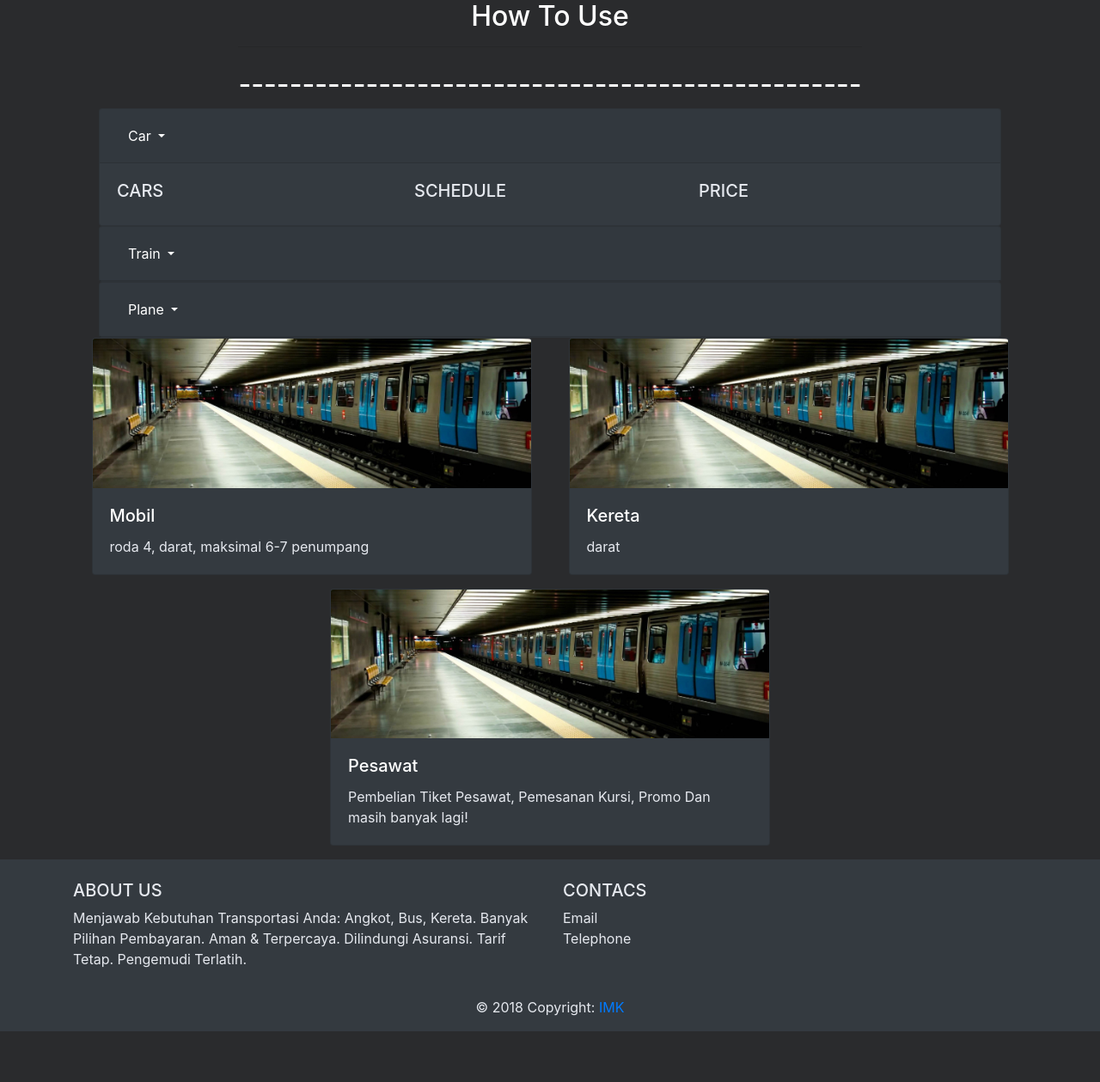
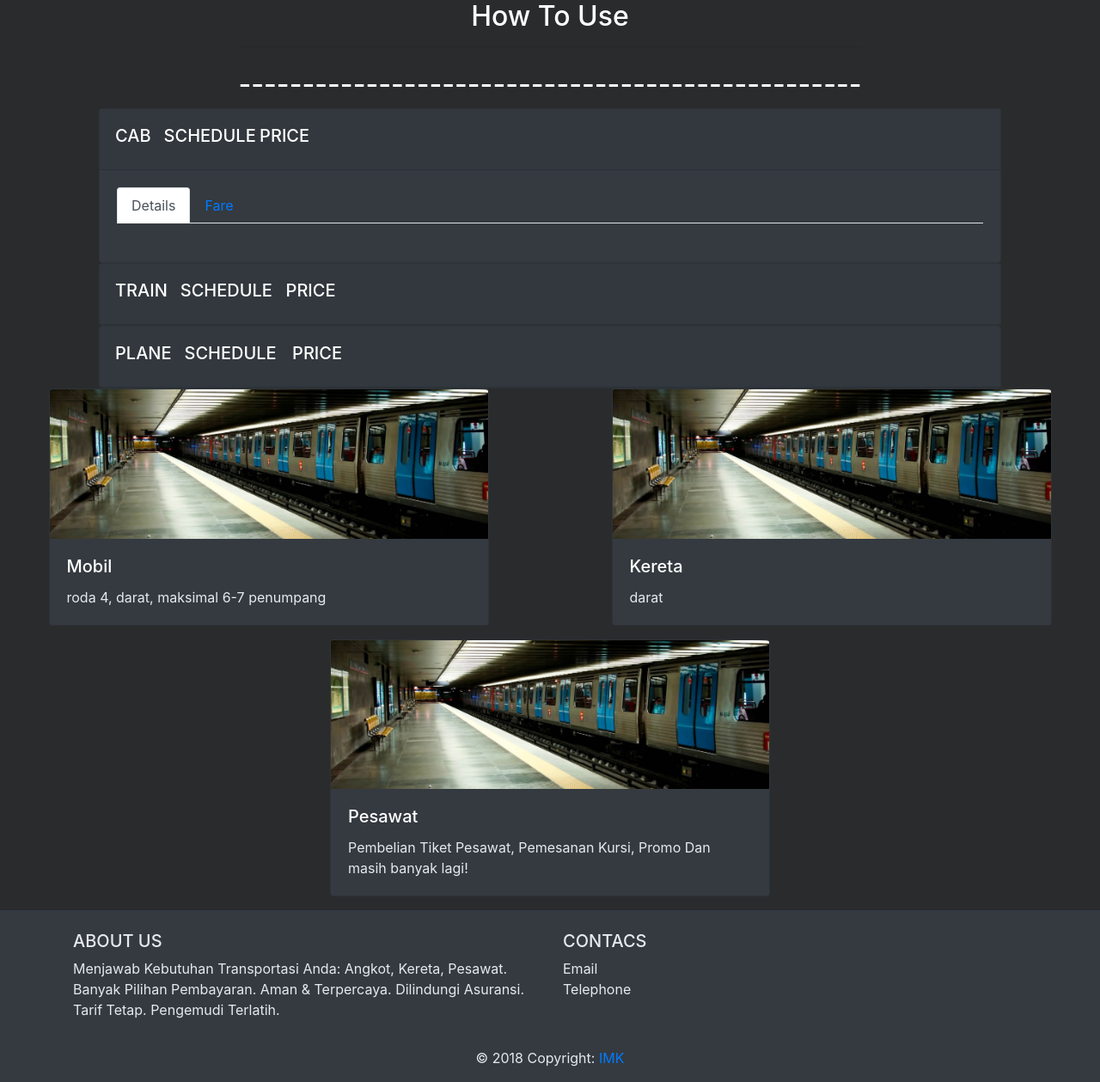
Before and after one commit to PCU-IT-2016/Interaksi-Manusia-dan-Komputer-2018-2019, a Django app: page / in a window 1280 px wide. Shown: the part 56-1315 px from the top of the page at 86% size. Before the commit the page ends 1256 px from the top, so only its background shows below. Run offline with Django 3.2, Linux system fonts and the light colour scheme; data comes from the database, SQL or seed files in the repository; some libraries are stand-ins or nearby versions.

Commit message:
Update collapse

```diff
--- a/PublicTransportWebApp/MainApp/templates/MainApp/header.html
+++ b/PublicTransportWebApp/MainApp/templates/MainApp/header.html
@@ -74,26 +74,63 @@
   <div class="bg-dark card">
     <div class="card-header" id="headingOne">
       <h5 class="mb-0">
-        <button class="btn btn-link dropdown-toggle" style="text-decoration: none; color: white;" data-toggle="collapse" data-target="#collapseOne" aria-expanded="true" aria-controls="collapseOne">
-          Car
-        </button>
+      	<i class="fa fa-cab" aria-hidden="true"></i>
+        <button class="btn btn-link" style="text-decoration: none; color: white;" data-toggle="collapse" data-target="#collapseOne" aria-expanded="true" aria-controls="collapseOne">
+        <div class="row">
+        <div class="col-rg-4 mt-md-0 mt-3">
+           <h5 class="text-uppercase">Cab</h5>
+           <!--isi mobil -->
+        </div>
+        <div class="col-md-5 mt-md-0 mt-3">
+           <h5 class="text-uppercase">Schedule</h5>
+           <!--isi schedule -->
+        </div>
+        <div class="col-md-4 mt-md-0 mt-3">
+           <h5 class="text-uppercase">Price</h5>
+           <!--isi harga -->
+        </div>
+      </div>
       </h5>
     </div>
 
     <div id="collapseOne" class="collapse show" aria-labelledby="headingOne" data-parent="#accordion">
       <div class="card-body">
+      	<ul class="nav nav-tabs">
+	    <li class="nav-item">
+	      <a class="nav-link active" data-toggle="tab" href="#home">Details</a>
+	    </li>
+	    <li class="nav-item">
+	      <a class="nav-link" data-toggle="tab" href="#menu1">Fare</a>
+	    </li>
+	  </ul>
+
+	  <!-- Tab panes -->
+	  <div class="tab-content">
+	    <div id="home" class="container tab-pane active"><br>
 	       <div class="row">
 	         <div class="col-md-4 mt-md-0 mt-3">
-           <h5 class="text-uppercase">Cars</h5>
-
+	          <!-- isi -->
 	        </div>
-        <div class="col-md-4">
-           <h5 class="text-uppercase">Schedule</h5>
-
+	        <div class="col-md-4 mt-md-0 mt-3">
+	          <!-- isi -->
 	        </div>
-           <div class="col-rg-4">
-           <h5 class="text-uppercase">Price</h5>
-
+	           <div class="col-md-4 mt-md-0 mt-3">
+	          <!-- isi -->
+	        </div>
+	      </div>
+	    </div>
+	    <div id="menu1" class="container tab-pane fade"><br>
+	       <div class="row">
+	         <div class="col-md-4 mt-md-0 mt-3">
+	          <!-- isi -->
+	        </div>
+	        <div class="col-md-4 mt-md-0 mt-3">
+	          <!-- isi -->
+	        </div>
+	           <div class="col-md-4 mt-md-0 mt-3">
+	   		  <!-- isi -->
+	        </div>
+	      </div>
 	    </div>
 	  </div>
  	 </div>
@@ -102,25 +139,63 @@
   <div class="bg-dark card">
     <div class="card-header" id="headingTwo">
       <h5 class="mb-0">
-        <button class="btn btn-link collapsed dropdown-toggle" style="text-decoration: none; color: white;" data-toggle="collapse" data-target="#collapseTwo" aria-expanded="false" aria-controls="collapseTwo">
-          Train
+        <button class="btn btn-link collapsed" style="text-decoration: none; color: white;" data-toggle="collapse" data-target="#collapseTwo" aria-expanded="false" aria-controls="collapseTwo">
+        <div class="row">
+        <div class="col-rg-4 mt-md-0 mt-3">
+           <h5 class="text-uppercase">Train</h5>
+           <!--isi kereta -->
+        </div>
+        <div class="col-md-5 mt-md-0 mt-3">
+           <h5 class="text-uppercase">Schedule</h5>
+           <!--isi schedule -->
+        </div>
+        <div class="col-md-4 mt-md-0 mt-3">
+           <h5 class="text-uppercase">Price</h5>
+           <!--isi harga -->
+        </div>
+      </div>
         </button>
       </h5>
     </div>
     <div id="collapseTwo" class="bg-dark collapse" aria-labelledby="headingTwo" data-parent="#accordion">
       <div class="card-body">
+      	<ul class="nav nav-tabs">
+	    <li class="nav-item">
+	      <a class="nav-link active" data-toggle="tab" href="#home">Details</a>
+	    </li>
+	    <li class="nav-item">
+	      <a class="nav-link" data-toggle="tab" href="#menu1">Fare</a>
+	    </li>
+	  </ul>
+
+	  <!-- Tab panes -->
+	  <div class="tab-content">
+	    <div id="home" class="container tab-pane active"><br>
 	       <div class="row">
 	         <div class="col-md-4 mt-md-0 mt-3">
-           <h5 class="text-uppercase">Trains</h5>
-
+	          <!-- isi -->
 	        </div>
-        <div class="col-md-4">
-           <h5 class="text-uppercase">Schedule</h5>
-
+	        <div class="col-md-4 mt-md-0 mt-3">
+	          <!-- isi -->
 	        </div>
-           <div class="col-rg-4">
-           <h5 class="text-uppercase">Price</h5>
-
+	           <div class="col-md-4 mt-md-0 mt-3">
+	          <!-- isi -->
+	        </div>
+	       </div>
+	    </div>
+	    <div id="menu1" class="container tab-pane fade"><br>
+	       <div class="row">
+	         <div class="col-md-4 mt-md-0 mt-3">
+	          <!-- isi -->
+	        </div>
+	        <div class="col-md-4 mt-md-0 mt-3">
+	          <!-- isi -->
+	        </div>
+	           <div class="col-md-4 mt-md-0 mt-3">
+	   		  <!-- isi -->
+	        </div>
+	      </div>
+	    </div>
 	  </div>
  	 </div>
     </div>
@@ -129,25 +204,63 @@
   <div class="bg-dark card">
     <div class="card-header" id="headingThree">
       <h5 class="mb-0">
-        <button class="btn btn-link collapsed dropdown-toggle" style="text-decoration: none; color: white;" data-toggle="collapse" data-target="#collapseThree" aria-expanded="false" aria-controls="collapseThree">
-          Plane
+        <button class="btn btn-link collapsed" style="text-decoration: none; color: white;" data-toggle="collapse" data-target="#collapseThree" aria-expanded="false" aria-controls="collapseThree">
+        <div class="row">
+        <div class="col-rg-4 mt-md-0 mt-3">
+           <h5 class="text-uppercase">Plane</h5>
+           <!--isi pesawat -->
+        </div>
+        <div class="col-md-5 mt-md-0 mt-3">
+           <h5 class="text-uppercase">Schedule</h5>
+           <!--isi schedule -->
+        </div>
+        <div class="col-md-4 mt-md-0 mt-3">
+           <h5 class="text-uppercase">Price</h5>
+           <!--isi harga -->
+        </div>
+      </div>
         </button>
       </h5>
     </div>
     <div id="collapseThree" class="collapse" aria-labelledby="headingThree" data-parent="#accordion">
       <div class="card-body">
+      	<ul class="nav nav-tabs">
+	    <li class="nav-item">
+	      <a class="nav-link active" data-toggle="tab" href="#home">Details</a>
+	    </li>
+	    <li class="nav-item">
+	      <a class="nav-link" data-toggle="tab" href="#menu1">Fare</a>
+	    </li>
+	  </ul>
+
+	  <!-- Tab panes -->
+	  <div class="tab-content">
+	    <div id="home" class="container tab-pane active"><br>
 	       <div class="row">
 	         <div class="col-md-4 mt-md-0 mt-3">
-           <h5 class="text-uppercase">Planes</h5>
-
+	          <!-- isi -->
 	        </div>
-        <div class="col-md-4">
-           <h5 class="text-uppercase">Schedule</h5>
-
+	        <div class="col-md-4 mt-md-0 mt-3">
+	          <!-- isi -->
 	        </div>
-           <div class="col-rg-4">
-           <h5 class="text-uppercase">Price</h5>
-
+	           <div class="col-md-4 mt-md-0 mt-3">
+	          <!-- isi -->
+	        </div>
+	      </div>
+	    </div>
+	    <div id="menu1" class="container tab-pane fade"><br>
+	       <div class="row">
+	         <div class="col-md-4 mt-md-0 mt-3">
+	          <!-- isi -->
+	        </div>
+	        <div class="col-md-4 mt-md-0 mt-3">
+	          <!-- isi -->
+	        </div>
+	           <div class="col-md-4 mt-md-0 mt-3">
+	   		  <!-- isi -->
+	        </div>
+	      </div>
+	    </div>
 	  </div>
  	 </div>
     </div>
@@ -168,7 +281,7 @@
       <div class="row">
         <div class="col-md-6 mt-md-0 mt-3">
           <h5 class="text-uppercase">About Us</h5>
-          <p>Menjawab Kebutuhan Transportasi Anda: Angkot, Bus, Kereta. Banyak Pilihan Pembayaran. Aman & Terpercaya. Dilindungi Asuransi. Tarif Tetap. Pengemudi Terlatih.</p>
+          <p>Menjawab Kebutuhan Transportasi Anda: Angkot, Kereta, Pesawat. Banyak Pilihan Pembayaran. Aman & Terpercaya. Dilindungi Asuransi. Tarif Tetap. Pengemudi Terlatih.</p>
         </div>
 
 
```
Lines whose indentation alone changed are shown as unchanged.
